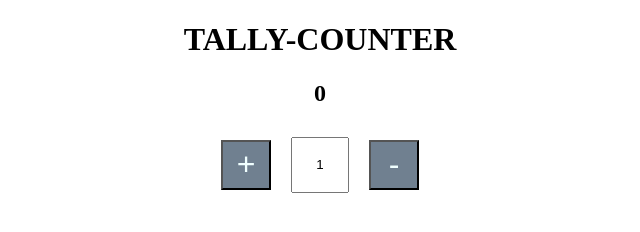
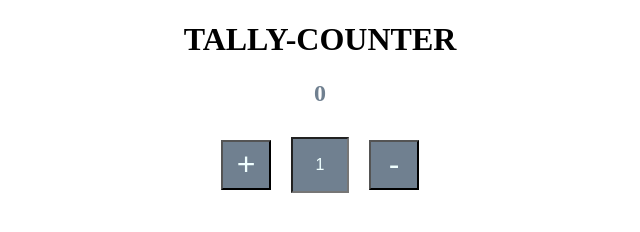
Before and after one commit to koashima/tally-counter, a plain HTML site: page index.html in a window 1280 px wide. Shown: the whole page, without its empty margins (320-960 px from the left). Drawn offline with Linux system fonts and the light colour scheme.

Commit message:
Adds more css styles

```diff
--- a/css/main.css
+++ b/css/main.css
@@ -1,6 +1,11 @@
 h1 {
   display: flex;
   justify-content: center;
+
+}
+
+.counter {
+  color: slategray;
 }
 
 .container {
@@ -11,6 +16,9 @@ h1 {
 
 .input {
   text-align: center;
+  background-color: slategray;
+  color: azure;
+  font-size: 1rem;
 }
 
 div > * {
```
